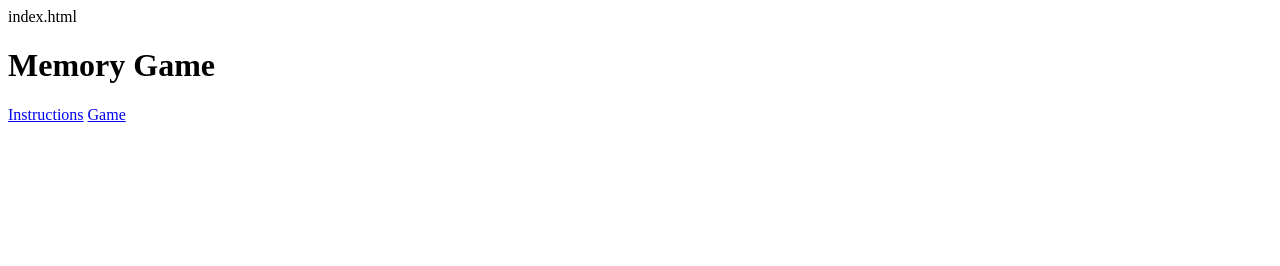
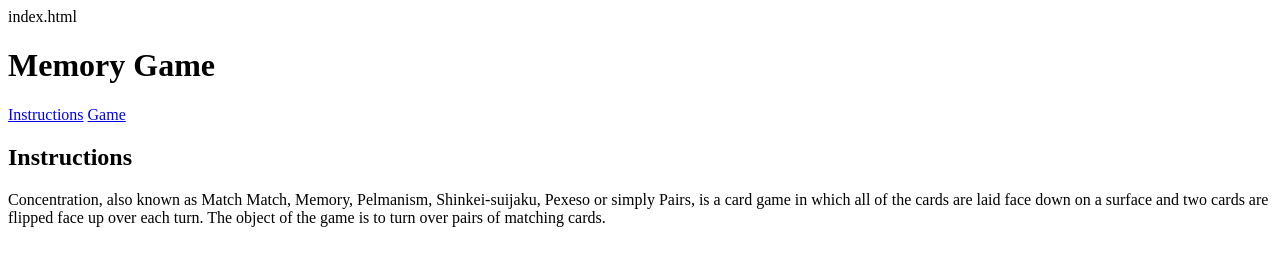
Before and after one commit to Gessy90/wdi-fundamentals-memorygame, a plain HTML site: page index.html in a window 1280 px wide. Drawn offline with Linux system fonts and the light colour scheme.

Commit message:
Add files via upload

```diff
--- a/index.html
+++ b/index.html
@@ -1,9 +1,11 @@
 index.html
 <!DOCTYPE html>
 <html>
+
 <head>
 <title> Memory Card Game </title>
 </head>
+
 <body>
 <header>
 <h1> Memory Game </1>
@@ -11,5 +13,9 @@ index.html
 <nav>
 <a href="#">Instructions</a>
 <a href="#">Game</a>
+</nav>
+<main>
+<h2> Instructions </h2>
+<p>Concentration, also known as Match Match, Memory, Pelmanism, Shinkei-suijaku, Pexeso or simply Pairs, is a card game in which all of the cards are laid face down on a surface and two cards are flipped face up over each turn. The object of the game is to turn over pairs of matching cards. </p>
    </body>
 </html>
```
